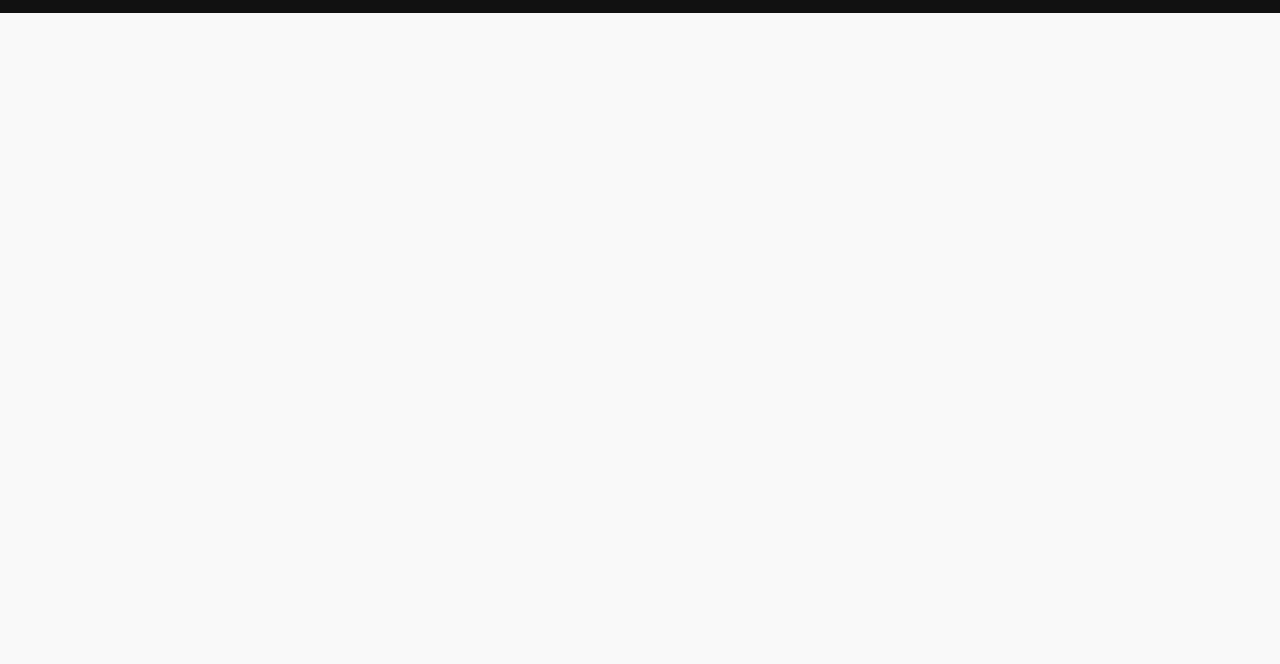
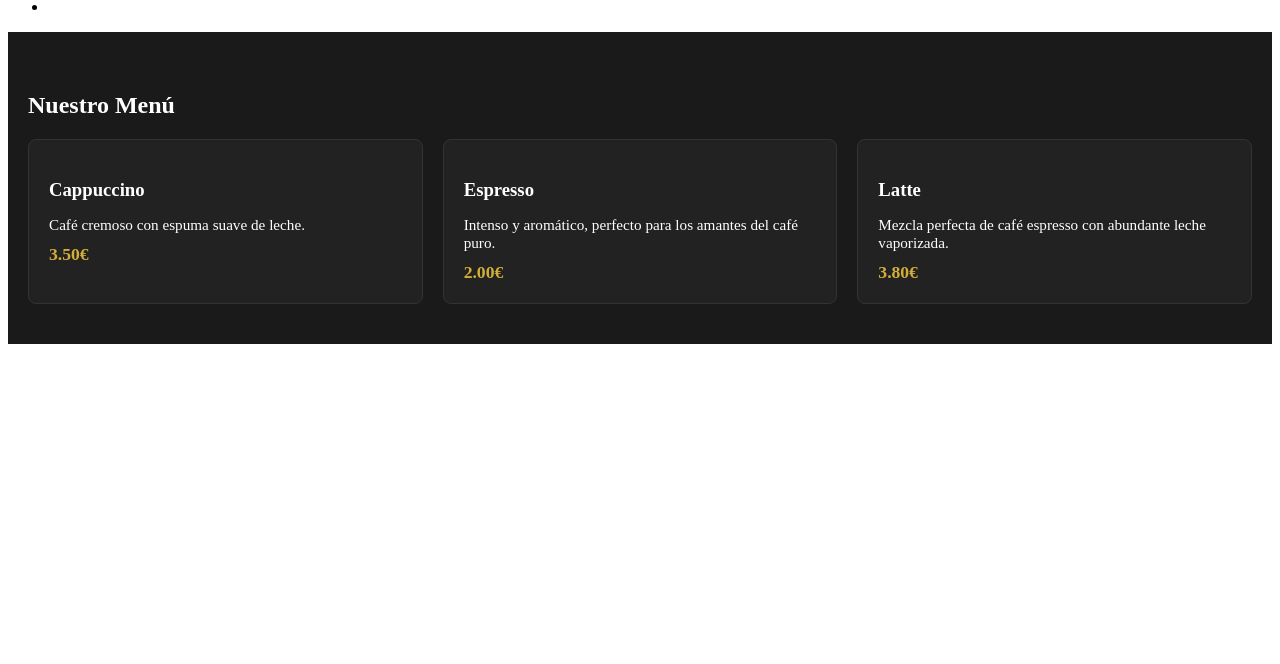
Before and after one commit to DanielMartinBuitrago/cafe-del-code, a plain HTML site: page index.html in a window 1280 px wide. Shown: the part 136-800 px from the top of the page. Drawn offline with Linux system fonts and the light colour scheme; files that its build step writes are made by us from their sources.

Commit message:
Nuevo: sección de menú con productos y estilos

```diff
--- a/css/styles.css
+++ b/css/styles.css
@@ -1,27 +1,44 @@
-* {
-  margin: 0;
-  padding: 0;
-  box-sizing: border-box;
-}
+/* ===== ESTILOS DEL MENÚ ===== */
 
-body {
-  font-family: Arial, Helvetica, sans-serif;
-  color: #222;
-  background-color: #f9f9f9;
-}
-
-
-header {
-  background-color: #111;
-  padding: 20px;
+#menu {
+  padding: 40px 20px;
+  background-color: #1a1a1a; /* Fondo oscuro */
   color: #fff;
 }
 
-nav {
-  display: flex;
-  justify-content: space-between;
-  align-items: center;
-  gap: 15px;
+.menu-grid {
+  display: grid;
+  grid-template-columns: repeat(auto-fit, minmax(220px, 1fr));
+  gap: 20px;
+  margin-top: 20px;
+}
+
+.menu-item {
+  background-color: #222;
+  padding: 20px;
+  border: 1px solid #333;
+  border-radius: 8px;
+  transition: transform 0.2s ease, background-color 0.3s;
+}
+
+.menu-item:hover {
+  transform: translateY(-5px);
+  background-color: #2d2d2d;
+}
+
+.menu-item h3 {
+  margin-bottom: 8px;
+}
+
+.menu-item p {
+  margin-bottom: 10px;
+  font-size: 0.95rem;
+}
+
+.price {
+  color: #d4af37; /* Dorado */
+  font-weight: bold;
+  font-size: 1.1rem;
 }
 
 nav a {
--- a/index.html
+++ b/index.html
@@ -18,5 +18,32 @@
             </ul>
         </nav>
     </header>
+
+    <section id="menu">
+        <h2>Nuestro Menú</h2>
+
+        <div class="menu-grid">
+
+            <div class="menu-item">
+                <h3>Cappuccino</h3>
+                <p>Café cremoso con espuma suave de leche.</p>
+                <span class="price">3.50€</span>
+            </div>
+
+            <div class="menu-item">
+                <h3>Espresso</h3>
+                <p>Intenso y aromático, perfecto para los amantes del café puro.</p>
+                <span class="price">2.00€</span>
+            </div>
+
+            <div class="menu-item">
+                <h3>Latte</h3>
+                <p>Mezcla perfecta de café espresso con abundante leche vaporizada.</p>
+                <span class="price">3.80€</span>
+            </div>
+
+        </div>
+    </section>
+
 </body>
 </html>
```
